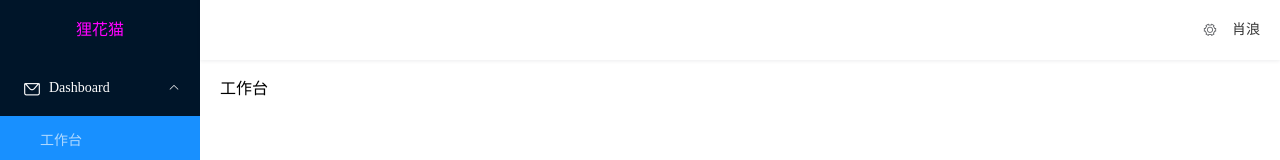
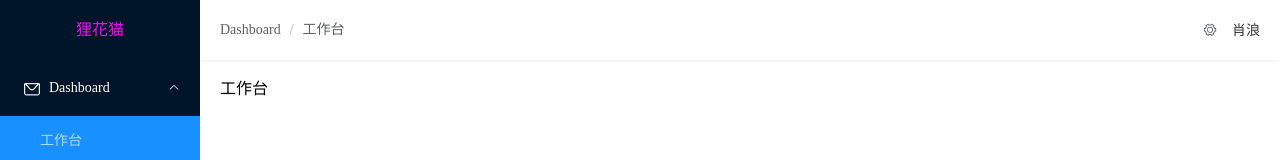
Before and after one commit to facexl/TabbyCat, a Vue app in the folder frontend/: page /dashboard/workspace in a window 1280 px wide. Shown: the top 160 px of the page. Built offline with nearby package versions, Linux system fonts and the light colour scheme.

Commit message:
add bread crumb

```diff
--- a/frontend/package.json
+++ b/frontend/package.json
@@ -11,6 +11,7 @@
     "axios": "^0.21.1",
     "core-js": "^3.6.5",
     "element-plus": "^1.0.2-beta.45",
+    "lodash.clonedeep": "^4.5.0",
     "normalize.css": "^8.0.1",
     "vue": "^3.0.0",
     "vue-class-component": "^8.0.0-0",
--- a/frontend/src/router/modules/user.ts
+++ b/frontend/src/router/modules/user.ts
@@ -19,6 +19,7 @@ export default {
     {
       path: 'userEdit',
       name: 'userEdit',
+      hidden: true,
       meta: {
         title: '用户编辑'
       },
--- a/frontend/src/views/layout/Aside.vue
+++ b/frontend/src/views/layout/Aside.vue
@@ -13,6 +13,7 @@
 </template>
 <script>
 import { routes } from '@/router/index'
+import cloneDeep from 'lodash.clonedeep'
 export default {
   watch: {
     $route: {
@@ -33,7 +34,8 @@ export default {
   },
   computed: {
     filterRoutes () {
-      const filterRoutes = routes.filter(it => !it.hidden)
+      const newRoutes = cloneDeep(routes)
+      const filterRoutes = newRoutes.filter(it => !it.hidden)
       filterRoutes.forEach(it => {
         it.children = it.children.filter(item => {
           item.active = false
--- a/frontend/src/views/layout/Header.vue
+++ b/frontend/src/views/layout/Header.vue
@@ -1,5 +1,12 @@
 <template>
     <el-header class="header">
+        <div class="left">
+            <el-breadcrumb separator="/">
+                <el-breadcrumb-item>{{father}}</el-breadcrumb-item>
+                <el-breadcrumb-item>{{child}}</el-breadcrumb-item>
+            </el-breadcrumb>
+        </div>
+        <div class="right">
             <el-dropdown @command="userOperate">
                 <i class="el-icon-setting" style="margin-right: 15px"></i>
                 <template #dropdown>
@@ -10,15 +17,44 @@
                 </template>
             </el-dropdown>
             <span class="name">肖浪</span>
+        </div>
     </el-header>
 </template>
 <script>
+import { routes } from '@/router/index'
 export default {
+  watch: {
+    $route: {
+      handler (v) {
+        routes.forEach((it, i) => {
+          it.children.forEach(item => {
+            if (item.name === v.name) {
+              this.father = it.meta.title
+              this.child = v.meta.title
+            }
+          })
+        })
+      },
+      immediate: true
+    }
+  },
+  data () {
+    return {
+      father: '',
+      child: ''
+    }
+  },
   methods: {
     userOperate (key) {
+      switch (key) {
+        case 'edit':
           this.$router.push({
             name: 'userEdit'
           })
+          break
+        default:
+          console.log('未定义操作')
+      }
     }
   }
 }
@@ -27,7 +63,7 @@ export default {
 .header{
     display: flex;
     align-items: center;
-    justify-content: flex-end;
+    justify-content: space-between;
     height:60px;
     box-shadow: 0 1px 4px rgb(0 21 41 / 8%);
     .name{
--- a/frontend/src/views/user/UserEdit.vue
+++ b/frontend/src/views/user/UserEdit.vue
@@ -1,9 +1,22 @@
 <template>
     <div>
-        <el-form>
-            <el-form-item label="用户名">
-                <el-input></el-input>
-            </el-form-item>
-        </el-form>
+        <el-row type="flex" justify="center">
+            <el-card style="width:500px">
+                <el-form ref="form" :model="form" label-width="80px">
+                    <el-form-item label="用户名">
+                        <el-input></el-input>
+                    </el-form-item>
+                </el-form>
+            </el-card>
+        </el-row>
     </div>
 </template>
+<script>
+export default {
+  date () {
+    return {
+      form: {}
+    }
+  }
+}
+</script>
```
Also changed, not shown: 2 other files (tests, documents, lock files or other folders). Lines whose indentation alone changed are shown as unchanged.
